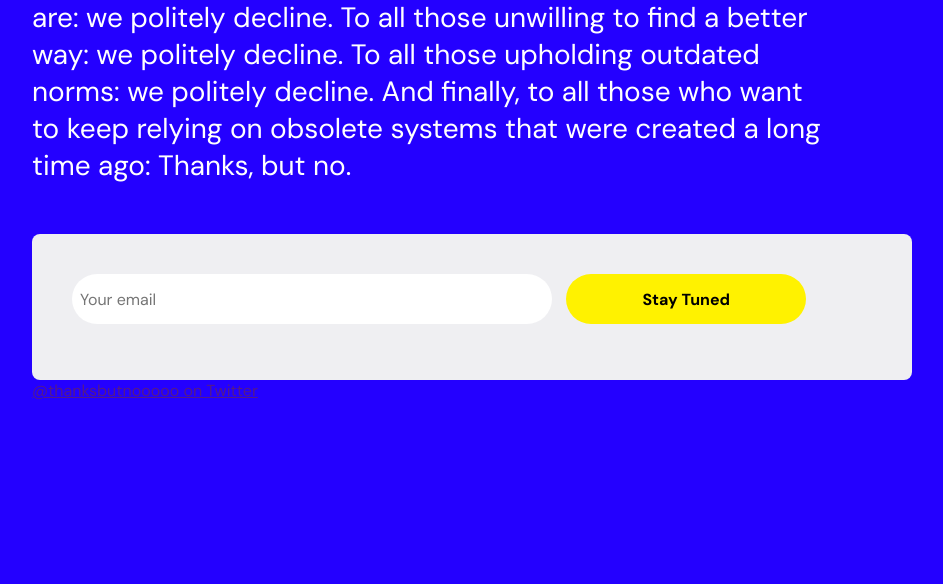
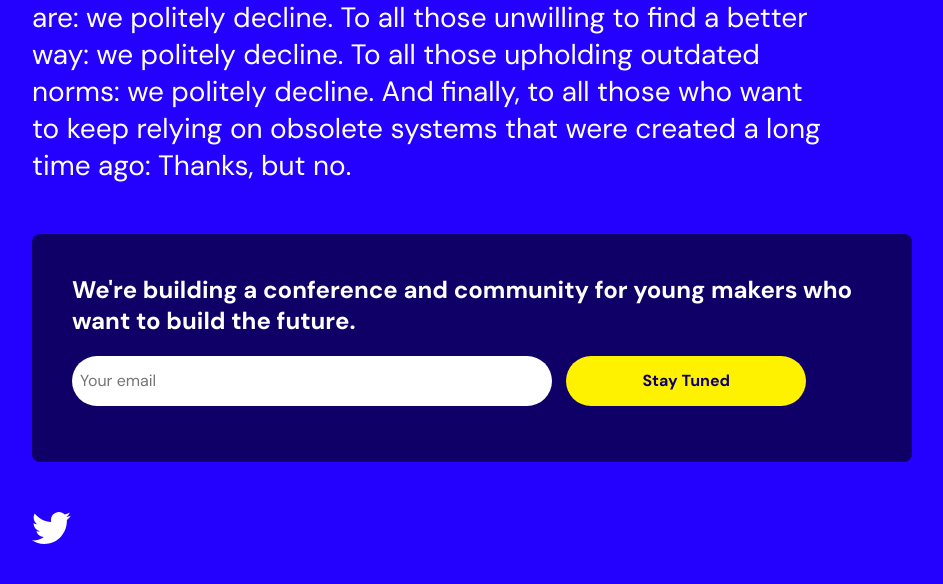
Before and after one commit to outono-org/thanksbut.no, a Flask app: page / in a window 1280 px wide. Shown: the part 1240-1824 px from the top of the page, without its empty margins (8-951 px from the left). Before the commit the page ends 1640 px from the top, so only its background shows below. Run offline with Flask 2, Linux system fonts and the light colour scheme; some libraries are stand-ins or nearby versions.

Commit message:
Added twitter icon and make logo clickable

```diff
--- a/application/static/css/styles.css
+++ b/application/static/css/styles.css
@@ -55,12 +55,26 @@ section {
   max-width: 800px;
 }
 
+.title {
+  text-decoration: none;
+  color: #ffffff;
+}
+
+.subscribe input[type="submit"]:hover {
+  transform: scale(1.04);
+}
+
 /* Start of Subscribe Form */
 
 .subscribe {
-  background-color: #efeff2;
+  background-color: #0e0066;
   padding: 40px;
   border-radius: 8px;
+}
+
+.subscribe-heading {
+  color: #fff;
+  margin-top: 0;
 }
 
 input {
@@ -79,10 +93,14 @@ input {
 
 .subscribe input[type="submit"] {
   background-color: var(--secondary-color);
-  color: #000;
+  color: #0e0066;
   font-weight: 800;
   width: 30%;
   cursor: pointer;
 }
 
 /* End of Subscribe Form */
+
+footer {
+  margin-top: 50px;
+}
--- a/application/templates/index.html
+++ b/application/templates/index.html
@@ -15,8 +15,9 @@
 </head>
 
 <body class="preload-transitions">
-<h3 class="title animate__animated animate__fadeInDown animate__slow animate__delay-1s">Thanks But No.</h3>
-<main class="">
+    <a class="title animate__animated animate__fadeInDown animate__slow animate__delay-1s" href="{{ url_for('home') }}"><h3>Thanks But No.</h3></a>
+
+    <main class="">
 
     <h1>{{ questions | random }}</h1>
 
@@ -31,6 +32,7 @@
 <!-- TODO: Replace form with WTForms -->
 
 <section class="subscribe">
+    <h2 class="subscribe-heading">We're building a conference and community for young makers who want to build the future.</h2>
     <form id="subscribe" class="fade-me-out" method="POST" hx-post="/subscribe" hx-target="#subscribe" hx-swap="outerHTML swap:1s">
         {{ form.hidden_tag() }}
         {{ form.email(autocomplete="off", placeholder="Your email") }}
@@ -39,6 +41,10 @@
 </section>
 
 <footer>
-    <a href="">@thanksbutnooooo on Twitter</a>
+    <a href="https://twitter.com/thanksbutnooooo" target="_blank">
+        <svg class="social" xmlns="http://www.w3.org/2000/svg" width="39" height="32" viewBox="0 0 39 32">
+            <path class="colorize" fill="#FFF" fill-rule="evenodd" d="M38.843 3.78c-1.43.64-2.965 1.074-4.577 1.27 1.645-.998 2.908-2.578 3.503-4.46-1.54.924-3.25 1.594-5.06 1.956C31.25.98 29.18 0 26.89 0c-4.4 0-7.968 3.61-7.968 8.062 0 .632.07 1.247.206 1.837-6.618-.34-12.49-3.55-16.42-8.43-.687 1.19-1.08 2.57-1.08 4.05 0 2.794 1.407 5.262 3.545 6.71-1.306-.04-2.535-.406-3.61-1.01v.1c0 3.906 2.747 7.164 6.392 7.905-.668.184-1.372.282-2.1.282-.513 0-1.01-.05-1.5-.146 1.016 3.204 3.958 5.535 7.446 5.6-2.73 2.163-6.16 3.45-9.9 3.45-.64 0-1.27-.037-1.9-.11 3.53 2.287 7.72 3.62 12.22 3.62 14.66 0 22.67-12.283 22.67-22.937 0-.35-.01-.697-.02-1.043 1.56-1.135 2.91-2.554 3.98-4.17"></path>
+        </svg>
+    </a>
 </footer>
 </body>
```
